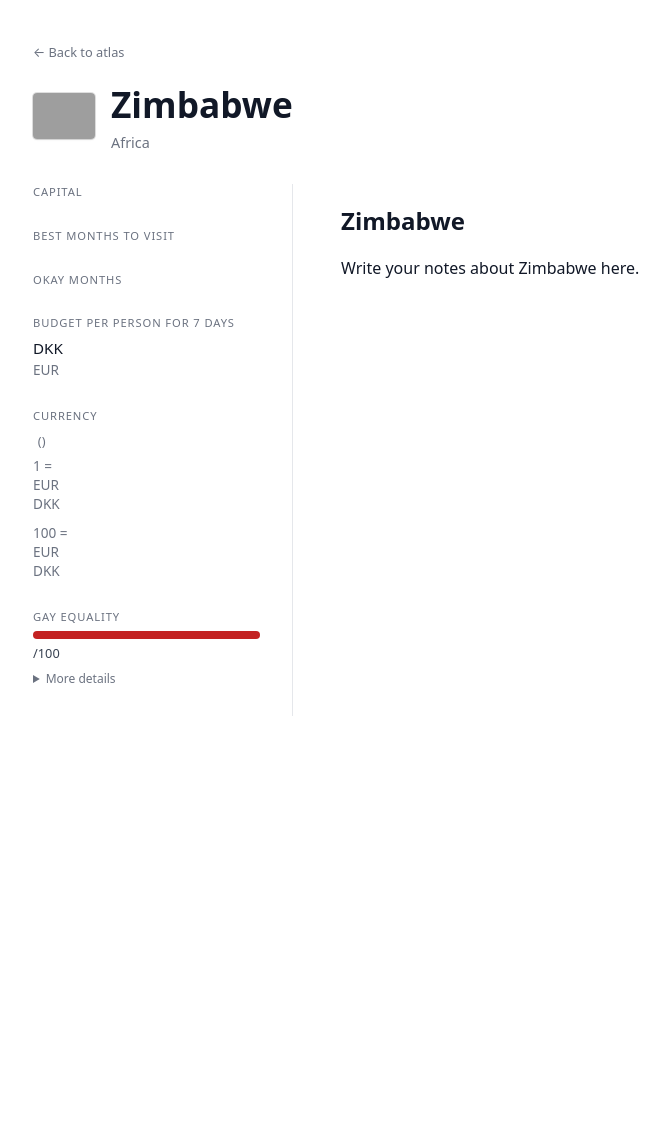
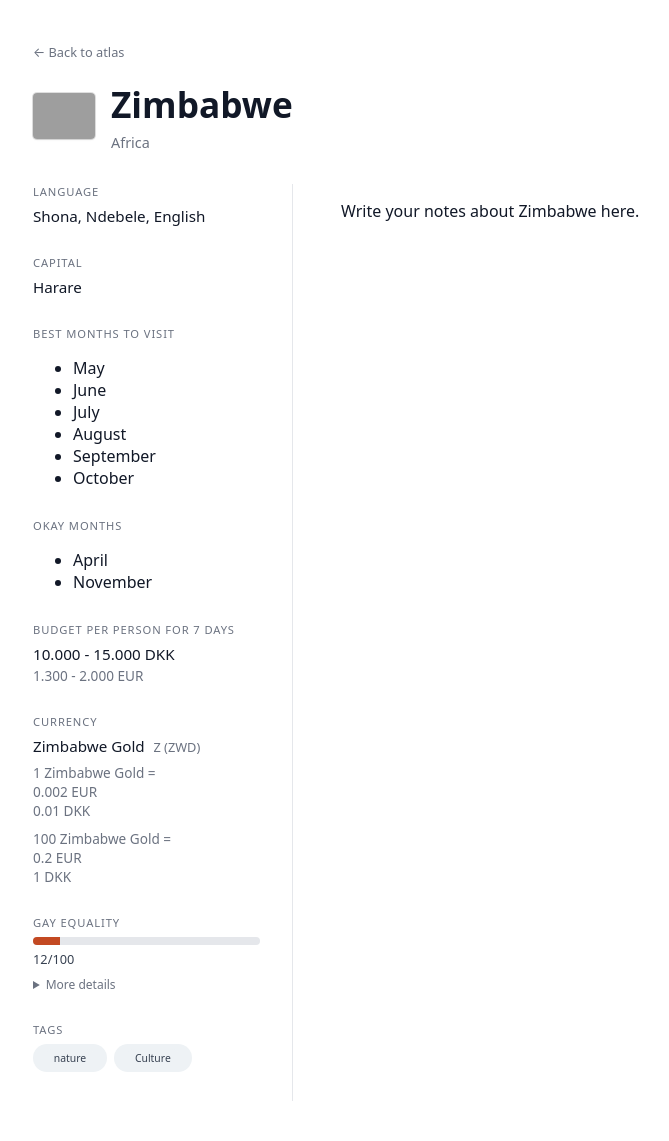
Before and after one commit to Joshua-kea/Travel, a Jekyll site: the page built from _countries/zimbabwe.md, in a window 1280 px wide. Shown: the whole page, without its empty margins (57-726 px from the left). Built offline with Jekyll 4.4.1, drawn with Linux system fonts in a browser that asks for light colours; before the commit the page ends 900 px from its top, so only the background shows below that; grey boxes are pictures that could not be loaded.

Commit message:
Z countries

```diff
--- a/_countries/zimbabwe.md
+++ b/_countries/zimbabwe.md
@@ -1,31 +1,29 @@
 ---
 layout: country
 iso: ZWE
+iso2: zw
 name: Zimbabwe
 continent: Africa
-gay_friendliness: ""
-tags: []
-language: []
-capital: ""
+gay_friendliness: 12
+tags: [nature, culture]
+language: [Shona, Ndebele, English]
+capital: Harare
 currency:
-  name: ""
-  code: ""
-  symbol: ""
+  name: Zimbabwe Gold
+  code: ZWD
+  symbol: Z
   rates:
     per_1:
-      eur: ""
-      dkk: ""
+      eur: 0.002
+      dkk: 0.01
     per_100:
-      eur: ""
-      dkk: ""
+      eur: 0.2
+      dkk: 1
 budget:
-  dkk: ""
-  eur: ""
-gay_details: ""
-iso2: zw
-best_months: []
-ok_months: []
+  dkk: 10.000 - 15.000
+  eur: 1.300 - 2.000
+gay_details: "Illegal for men. Punished with up to 10 years in prison and a fine."
+best_months: [5, 6, 7, 8, 9, 10]
+ok_months: [4, 11]
 ---
-# Zimbabwe
-
 Write your notes about Zimbabwe here.
```
Also changed, not shown: _countries/zambia.md (+17 -19 lines).
